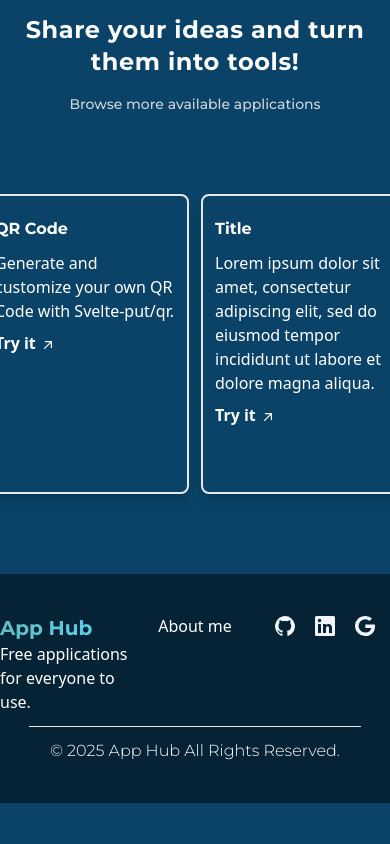
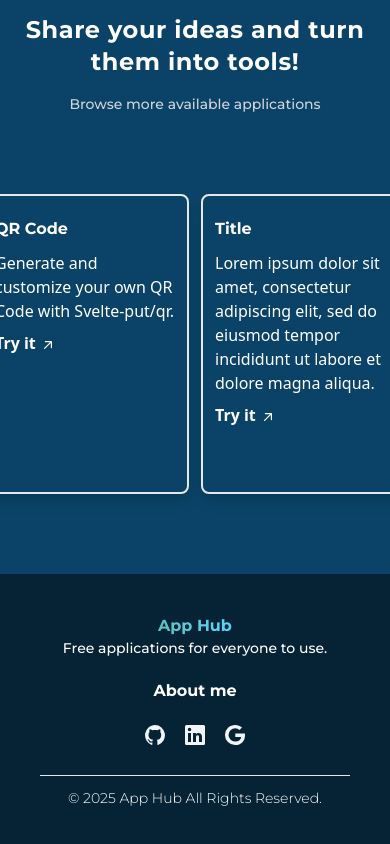
Before and after one commit to Bry-Dev/communal-app, a SvelteKit app: page / in a window 390 px wide. Shown: the part 873-1717 px from the top of the page. Before the commit the page ends 1676 px from the top, so only its background shows below. Built offline with nearby package versions, Linux system fonts and the light colour scheme.

Commit message:
Prepping colors and doing responsive

```diff
--- a/src/components/Footer.svelte
+++ b/src/components/Footer.svelte
@@ -1,36 +1,36 @@
 <script lang="ts">
 </script>
 
-<section class="bg-[#052335] text-white py-10">
-  <div class="grid grid-cols-3 place-items-start-center">
-    <div class="flex flex-col">
-      <a href="/" class="text-xl font-montserrat-bold text-white logo">App Hub</a>
-      <p>Free applications for everyone to use.</p>
+<section class="bg-[#052335] text-white p-10 mt-8">
+  <div class="grid place-items-center md:grid-cols-3 grid-cols-1 gap-y-5">
+    <div class="flex flex-col max-md:items-center">
+      <a href="/" class="md:text-xl font-montserrat-bold text-white logo">App Hub</a>
+      <p class="font-montserrat-medium md:text-medium text-sm">Free applications for everyone to use.</p>
     </div>
     <div>
-      <a href="https://bryan-pineda.web.app/" target="_blank">
+      <a href="https://bryan-pineda.web.app/" target="_blank" class="hover:text-sky-300 font-semibold font-montserrat-bold">
         <span>About me</span>
       </a>
     </div>
     <div>
       <ul class="flex item-center">
         <li>
-          <a href="https://github.com/Bry-Dev/communal-app" target="_blank" aria-label="GitHub Link" rel="noopener noreferrer">
-            <svg class="mr-4 w-6 h-6 text-slate-100"  aria-hidden="true" xmlns="http://www.w3.org/2000/svg" fill="currentColor" viewBox="0 0 24 24">
+          <a href="https://github.com/Bry-Dev/communal-app" target="_blank" aria-label="GitHub Link" rel="noopener noreferrer" >
+            <svg class="mr-4 mb-4 w-6 h-6 text-slate-100 hover:text-sky-300"  aria-hidden="true" xmlns="http://www.w3.org/2000/svg" fill="currentColor" viewBox="0 0 24 24">
               <path fill-rule="evenodd" d="M12 2c-2.4 0-4.7.9-6.5 2.4a10.5 10.5 0 0 0-2 13.1A10 10 0 0 0 8.7 22c.5 0 .7-.2.7-.5v-2c-2.8.7-3.4-1.1-3.4-1.1-.1-.6-.5-1.2-1-1.5-1-.7 0-.7 0-.7a2 2 0 0 1 1.5 1.1 2.2 2.2 0 0 0 1.3 1 2 2 0 0 0 1.6-.1c0-.6.3-1 .7-1.4-2.2-.3-4.6-1.2-4.6-5 0-1.1.4-2 1-2.8a4 4 0 0 1 .2-2.7s.8-.3 2.7 1c1.6-.5 3.4-.5 5 0 2-1.3 2.8-1 2.8-1 .3.8.4 1.8 0 2.7a4 4 0 0 1 1 2.7c0 4-2.3 4.8-4.5 5a2.5 2.5 0 0 1 .7 2v2.8c0 .3.2.6.7.5a10 10 0 0 0 5.4-4.4 10.5 10.5 0 0 0-2.1-13.2A9.8 9.8 0 0 0 12 2Z" clip-rule="evenodd"/>
             </svg>
           </a>
         </li>
         <li>
           <a href="https://www.linkedin.com/in/bryanpcapati/" aria-label="LinkedIn Link" target="_blank" rel="noopener noreferrer">
-            <svg class="mr-4 h-6 w-6 text-slate-100" aria-hidden="true" xmlns="http://www.w3.org/2000/svg" viewBox="0 0 24 24" fill="currentColor">
+            <svg class="mr-4 mb-4 h-6 w-6 text-slate-100 hover:text-sky-300" aria-hidden="true" xmlns="http://www.w3.org/2000/svg" viewBox="0 0 24 24" fill="currentColor">
               <path d="M20.5 2h-17A1.5 1.5 0 002 3.5v17A1.5 1.5 0 003.5 22h17a1.5 1.5 0 001.5-1.5v-17A1.5 1.5 0 0020.5 2zM8 19H5v-9h3zM6.5 8.25A1.75 1.75 0 118.3 6.5a1.78 1.78 0 01-1.8 1.75zM19 19h-3v-4.74c0-1.42-.6-1.93-1.38-1.93A1.74 1.74 0 0013 14.19a.66.66 0 000 .14V19h-3v-9h2.9v1.3a3.11 3.11 0 012.7-1.4c1.55 0 3.36.86 3.36 3.66z"></path>
             </svg>
           </a>
         </li>
         <li>
           <a href="mailto:bryan.pin3da@gmail.com" aria-label="GMail Send mail">
-            <svg class="w-6 h-6 text-slate-100" aria-hidden="true" xmlns="http://www.w3.org/2000/svg" fill="currentColor" viewBox="0 0 24 24">
+            <svg class="w-6 h-6 text-slate-100 hover:text-sky-300" aria-hidden="true" xmlns="http://www.w3.org/2000/svg" fill="currentColor" viewBox="0 0 24 24">
               <path fill-rule="evenodd" d="M12 22a10 10 0 0 1-7.1-3A9.9 9.9 0 0 1 5 4.8C7 3 9.5 2 12.2 2h.2c2.4 0 4.8 1 6.6 2.6l-2.5 2.3a6.2 6.2 0 0 0-4.2-1.6c-1.8 0-3.5.7-4.8 2a6.6 6.6 0 0 0-.1 9.3c1.2 1.3 2.9 2 4.7 2h.1a6 6 0 0 0 4-1.1c1-.9 1.8-2 2.1-3.4v-.2h-6v-3.4h9.6l.1 1.9c-.1 5.7-4 9.6-9.7 9.6H12Z" clip-rule="evenodd"/>
             </svg>
           </a>
@@ -38,8 +38,8 @@
       </ul>
     </div>
   </div>
-  <hr class=" bg-gray-700 w-[85%] mx-auto my-3">
-  <div class="lg:w-3/4 lg:text-end text-center text-white font-montserrat-light lg:ml-24">
+  <hr class=" bg-gray-700 mx-auto my-3">
+  <div class="lg:w-3/4 lg:text-end md:text-medium text-sm text-center text-white font-montserrat-light lg:ml-24">
     <p>
       © 2025 App Hub <span>All Rights Reserved.</span>
     </p>
@@ -47,7 +47,5 @@
 </section>
 
 <style scoped>
-  .place-items-start-center {
-    place-items: start center;
-  }
+
 </style>
--- a/src/routes/qr-code/+page.svelte
+++ b/src/routes/qr-code/+page.svelte
@@ -89,7 +89,7 @@
   }
 </script>
 
-<section class="mx-auto grid grid-cols-2 place-items-center w-[80%] my-10 bg-gray-700">
+<section class="mx-auto grid grid-cols-2 place-items-start-center w-[80%] py-10 bg-[#0a4367] min-h-[75vh]">
   <fieldset class="grid grid-cols-1 border border-solid border-gray-300 p-5 rounded-md w-full">
     <legend class="font-montserrat-bold text-white underline">Customize</legend>
     <div class="flex flex-col w-full mb-4">
@@ -196,3 +196,10 @@
 
   <!-- <img {src} width="180" height="180" alt="a qr code" /> -->
 </section>
+
+<style scoped>
+  .place-items-start-center {
+    place-items: start center;
+  }
+
+</style>
```
